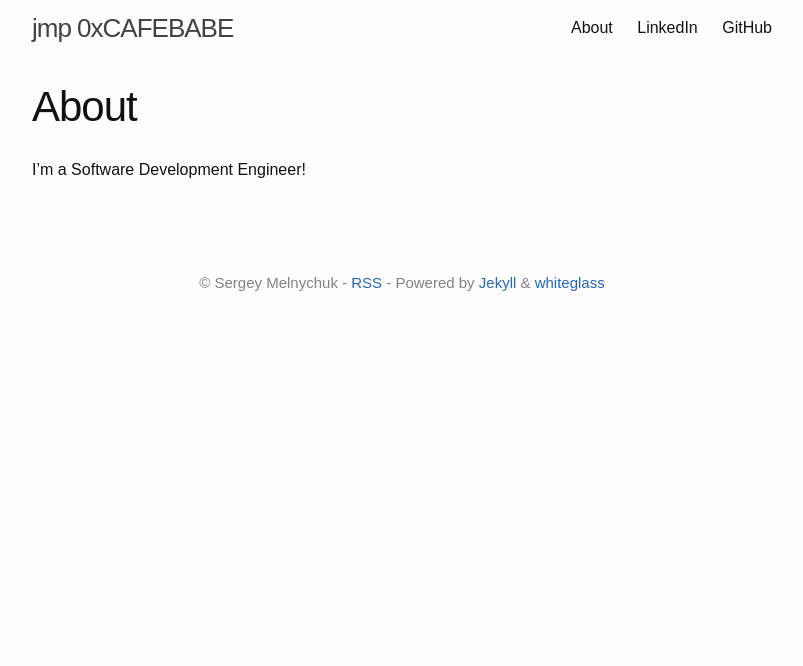
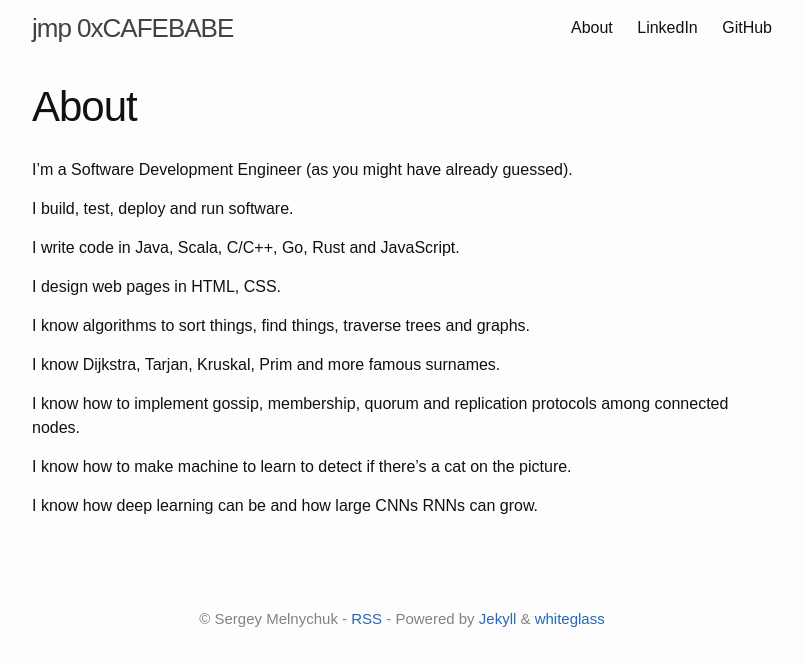
Before and after one commit to sergey-melnychuk/sergey-melnychuk.github.io, a Jekyll site: the page built from about.md, in a window 1280 px wide. Shown: the top 666 px of the page, without its empty margins (238-1041 px from the left). Built offline with Jekyll 4.4.1, drawn with Linux system fonts in a browser that asks for light colours.

Commit message:
Add details to about page

```diff
--- a/about.md
+++ b/about.md
@@ -3,5 +3,20 @@ layout: page
 title: "About"
 permalink: /about/
 ---
+I'm a Software Development Engineer (as you might have already guessed).
 
-I'm a Software Development Engineer!
+I build, test, deploy and run software.
+
+I write code in Java, Scala, C/C++, Go, Rust and JavaScript.
+
+I design web pages in HTML, CSS.
+
+I know algorithms to sort things, find things, traverse trees and graphs.
+
+I know Dijkstra, Tarjan, Kruskal, Prim and more famous surnames.
+
+I know how to implement gossip, membership, quorum and replication protocols among connected nodes.
+
+I know how to make machine to learn to detect if there's a cat on the picture.
+
+I know how deep learning can be and how large CNNs RNNs can grow.
```
